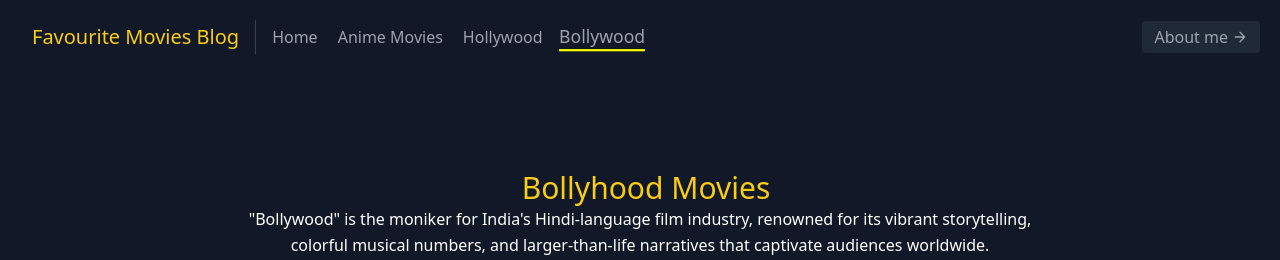
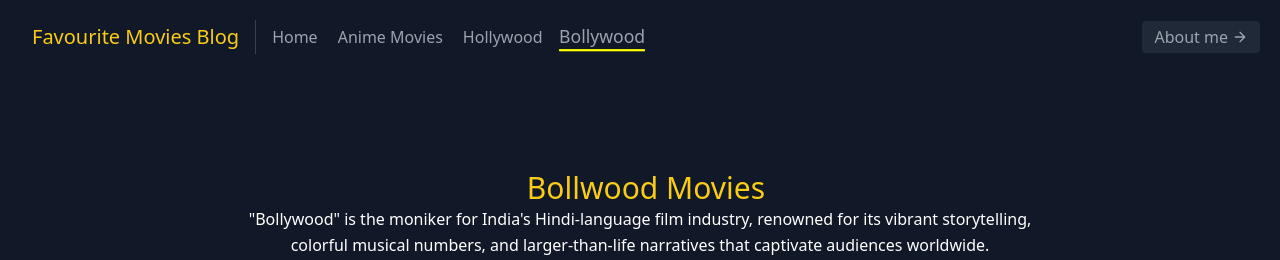
Before and after one commit to melvinjames1/FMB, an Angular app: page /Favourite-Movies-Blog/hindi in a window 1280 px wide. Shown: the top 260 px of the page. Built offline with nearby package versions, Linux system fonts and the light colour scheme.

Commit message:
Update hindi.component.html

```diff
--- a/src/app/hindi/hindi.component.html
+++ b/src/app/hindi/hindi.component.html
@@ -1,7 +1,7 @@
 <section class="text-gray-400 bg-gray-900 body-font">
     <div class="container px-5 py-24 mx-auto">
       <div class="flex flex-col text-center w-full mb-20">
-         <h1 class="ml-3 text-3xl text-center text-yellow-400 ">Bollyhood Movies</h1>
+         <h1 class="ml-3 text-3xl text-center text-yellow-400 ">Bollwood Movies</h1>
         <p class="lg:w-2/3 mx-auto leading-relaxed text-base text-white">"Bollywood" is the moniker for India's Hindi-language film industry, renowned for its vibrant storytelling, colorful musical numbers, and larger-than-life narratives that captivate audiences worldwide.</p>
       </div>
       <div class="flex flex-wrap -m-4">
```
